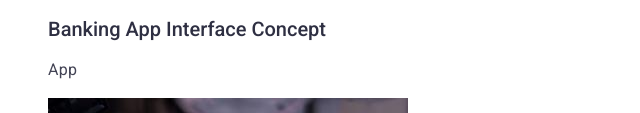
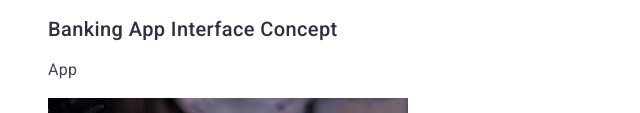
Before and after one commit to yuyaruchyk/goit-markup-hw-02, a plain HTML site: page portfolio.html in a window 1280 px wide. Shown: the part 667-780 px from the top of the page, 0-640 px from the left. Drawn offline with Linux system fonts and the light colour scheme.

Commit message:
changes
changes

```diff
--- a/css/styles.css
+++ b/css/styles.css
@@ -78,7 +78,6 @@ body {
 
 .adress-item {
   font-family: inherit;
-  font-style: normal;
   color: inherit;
   font-weight: 400;
   font-size: 16px;
@@ -105,6 +104,7 @@ body {
   letter-spacing: 0.02em;
   color: var(--color-title-white);
 }
+
 
 .page-btn {
   font-family: inherit;
@@ -133,11 +133,13 @@ body {
 
 /*--------about--------*/
 
+
+
 .top-title {
   font-weight: 500;
   font-size: 20px;
   line-height: 1.2;
-  letter-spacing: 0,02em;
+  letter-spacing: 0.02em;
   color: var(--secondary-text-color);
 
 }
```
